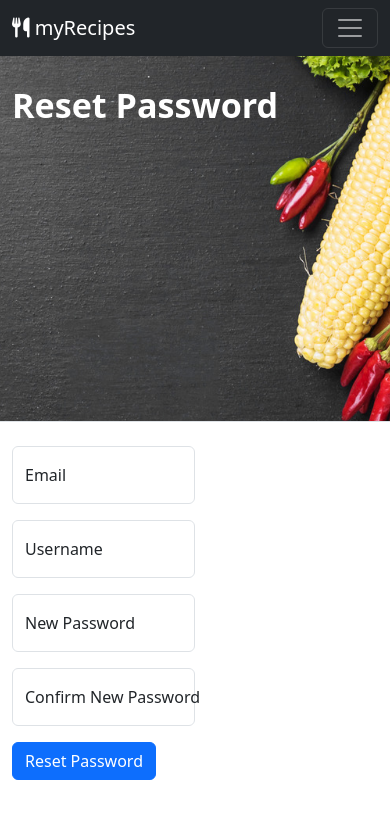
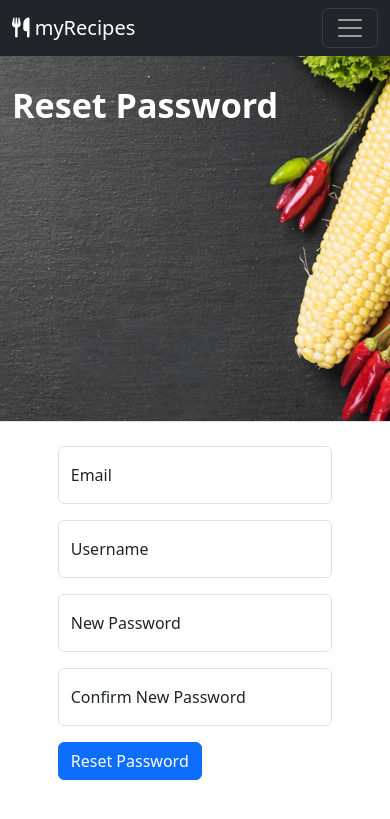
Before and after one commit to ozpc99/My-Recipes, a Flask app: page /reset_password in a window 390 px wide. Shown: the top 819 px of the page. Run offline with Flask 2, Linux system fonts and the light colour scheme; some libraries are stand-ins or nearby versions.

Commit message:
Responsive Design: signup/reset/password forms
Set form to 75vw and removed 50vw from inputs.

Ensures form input fields take up 75% vw and don't get too small when viewed on mobile.

```diff
--- a/recipe_site/templates/reset_password.html
+++ b/recipe_site/templates/reset_password.html
@@ -20,27 +20,27 @@
 </header>
 
 <main class="container">
-  <div class="form-signin w-100 m-auto">
+  <div class="form-signin w-75 mx-auto">
     <form method="POST" action="{{ url_for('reset_password') }}">
       <!-- <img class="mb-4" src="" alt="" width="72" height="57"> -->
 
-      <div class="form-floating w-50 mb-3">
+      <div class="form-floating mb-3">
         <input type="email" class="form-control" id="floatingInput" name="email" placeholder="Email" required>
         <label for="floatingInput">Email</label>
       </div>
 
-      <div class="form-floating w-50 mb-3">
+      <div class="form-floating mb-3">
         <input type="text" class="form-control" id="floatingInput1" name="username" placeholder="Username" required>
         <label for="floatingInput">Username</label>
       </div>
 
-      <div class="form-floating w-50 mb-3">
+      <div class="form-floating mb-3">
         <input type="password" class="form-control" id="floatingPassword" name="password" placeholder="Password"
           required>
         <label for="floatingPassword">New Password</label>
       </div>
 
-      <div class="form-floating w-50 mb-3">
+      <div class="form-floating mb-3">
         <input type="password" class="form-control" id="floatingPassword1" name="confirm_password"
           placeholder="Confirm Password" required>
         <label for="floatingPassword">Confirm New Password</label>
```
Also changed, not shown: recipe_site/templates/sign_up.html (+7 -7 lines).
